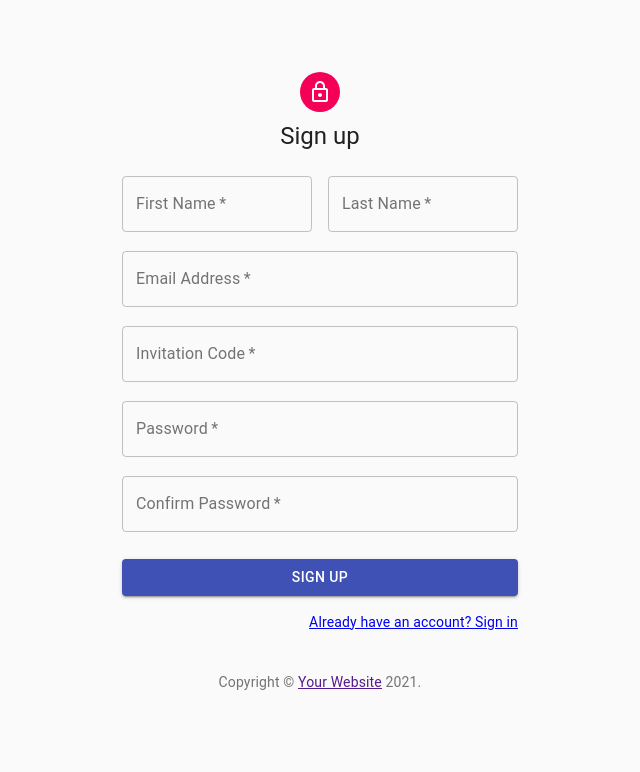
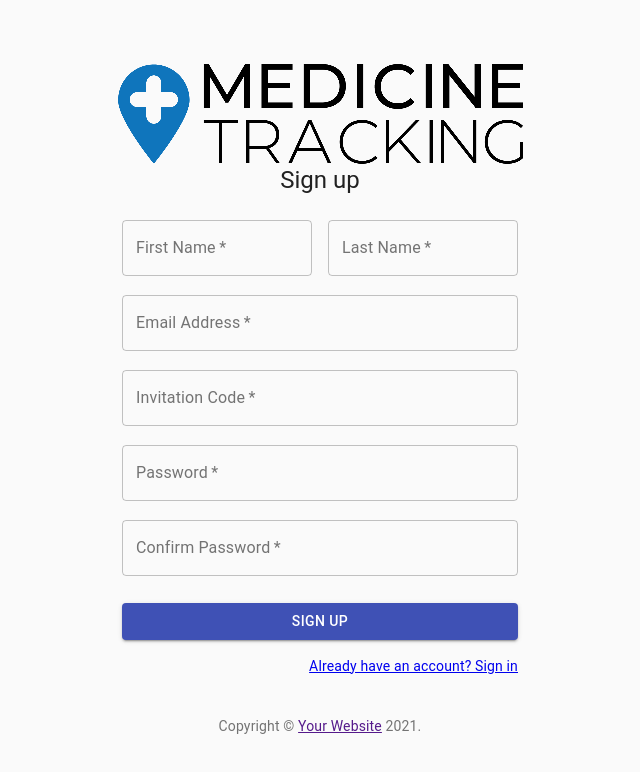
Before and after one commit to antoinedga/medicineTracking, a React (Create React App) app in the folder view/: page /register in a window 1280 px wide. Shown: the top 772 px of the page, without its empty margins (320-960 px from the left). Built offline with nearby package versions, Linux system fonts and the light colour scheme.

Commit message:
added brand image on sign up

```diff
--- a/view/src/components/register/index.js
+++ b/view/src/components/register/index.js
@@ -13,6 +13,8 @@ import Container from '@material-ui/core/Container';
 import { useForm } from "react-hook-form";
 import {FormHelperText} from "@material-ui/core";
 import Copyright from '../copyRight'
+import Brand from '../../resources/logo_1.png'
+
 
 const useStyles = makeStyles((theme) => ({
     paper: {
@@ -46,9 +48,7 @@ export default function SignUp() {
         <Container component="main" maxWidth="xs">
             <CssBaseline />
             <div className={classes.paper}>
-                <Avatar className={classes.avatar}>
-                    <LockOutlinedIcon />
-                </Avatar>
+                <img className={classes.image} src={Brand}/>
                 <Typography component="h1" variant="h5">
                     Sign up
                 </Typography>
```
